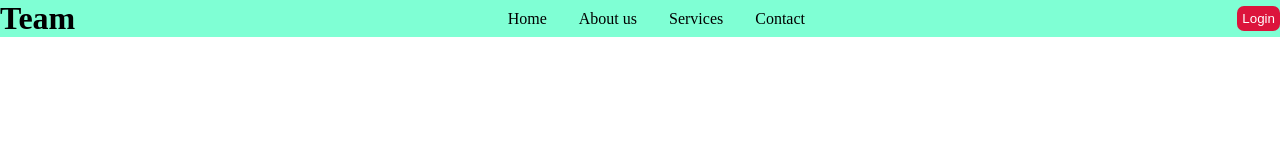
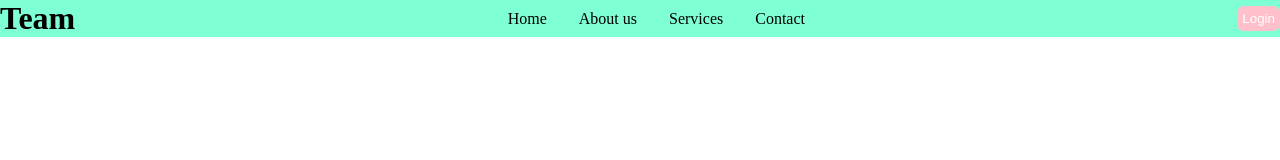
Before and after one commit to Shyamkumar-M/TeamProject1, a plain HTML site: page index.html in a window 1280 px wide. Drawn offline with Linux system fonts and the light colour scheme.

Commit message:
changed background

```diff
--- a/style.css
+++ b/style.css
@@ -31,7 +31,7 @@ ul li a {
 .container button {
     outline: none;
     border: none;
-    background: crimson;
+    background: pink;
     padding: 5px;
     color: #fff;
     border-radius: 7px;
```
